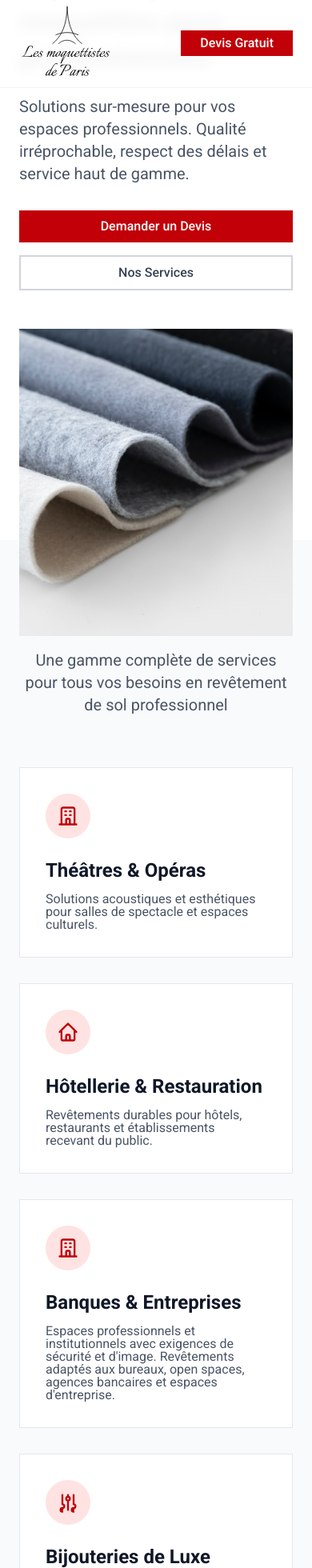
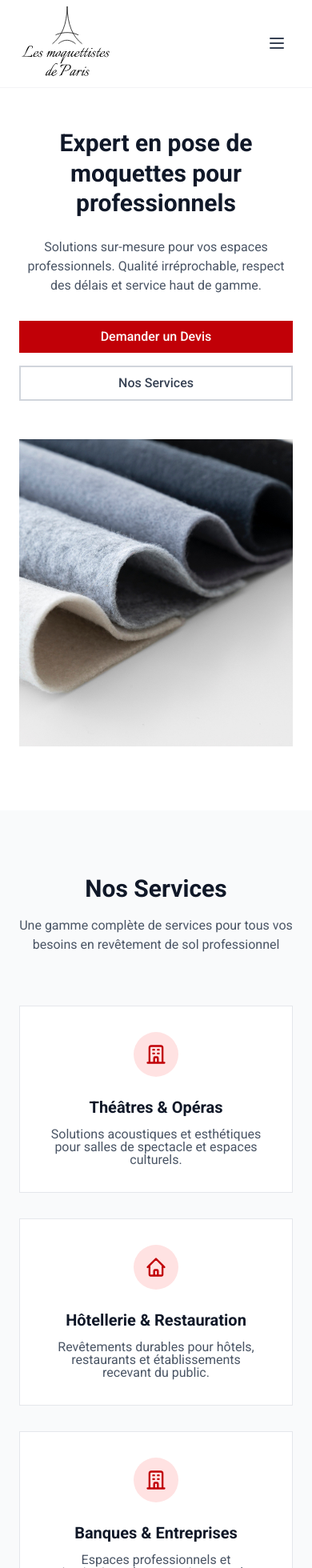
Before and after one commit to trarlot/les-moquettistes-de-paris, a Next.js app: page / in a window 390 px wide. Shown: the top 1960 px of the page at 80% size. Built offline with nearby package versions, Linux system fonts and the light colour scheme.

Commit message:
add responsive

```diff
--- /dev/null
+++ b/app/components/Navigation.tsx
@@ -0,0 +1,127 @@
+'use client';
+
+import { useState } from 'react';
+import Link from 'next/link';
+import Image from 'next/image';
+
+export default function Navigation() {
+    const [isOpen, setIsOpen] = useState(false);
+
+    const toggleMenu = () => {
+        setIsOpen(!isOpen);
+    };
+
+    const closeMenu = () => {
+        setIsOpen(false);
+    };
+
+    return (
+        <>
+            {/* Overlay noir transparent */}
+            {isOpen && (
+                <div
+                    className="fixed inset-0 bg-black/50 z-40 md:hidden"
+                    onClick={closeMenu}
+                    aria-hidden="true"
+                />
+            )}
+            <nav className="fixed top-0 w-full bg-white/95 backdrop-blur-sm z-50 border-b border-gray-100">
+                <div className="max-w-7xl mx-auto px-6 lg:px-8">
+                    <div className="flex justify-between items-center">
+                        <div className="flex my-2 items-center">
+                            <Link
+                                href="/"
+                                className="text-2xl font-bold text-gray-900"
+                                onClick={closeMenu}>
+                                <Image
+                                    src="/assets/logo.svg"
+                                    alt="Les Moquettistes de Paris"
+                                    width={120}
+                                    height={120}
+                                />
+                            </Link>
+                        </div>
+
+                        {/* Desktop Navigation */}
+                        <div className="hidden md:flex items-center space-x-8">
+                            <Link
+                                href="/"
+                                className="text-gray-700 hover:text-red-700 transition-colors">
+                                Accueil
+                            </Link>
+                            <Link
+                                href="/services"
+                                className="text-gray-700 hover:text-red-700 transition-colors">
+                                Services
+                            </Link>
+                            <Link
+                                href="/contact"
+                                className="text-gray-700 hover:text-red-700 transition-colors">
+                                Contact
+                            </Link>
+                            <Link
+                                href="/contact"
+                                className="bg-red-700 text-white px-6 py-2 hover:bg-red-800 transition-colors font-medium leading-tight">
+                                Devis Gratuit
+                            </Link>
+                        </div>
+
+                        {/* Mobile Menu Button */}
+                        <button
+                            onClick={toggleMenu}
+                            className="md:hidden p-2 text-gray-700 hover:text-red-700 transition-colors"
+                            aria-label="Toggle menu"
+                            aria-expanded={isOpen}>
+                            <svg
+                                className="w-6 h-6"
+                                fill="none"
+                                strokeLinecap="round"
+                                strokeLinejoin="round"
+                                strokeWidth="2"
+                                viewBox="0 0 24 24"
+                                stroke="currentColor">
+                                {isOpen ? (
+                                    <path d="M6 18L18 6M6 6l12 12" />
+                                ) : (
+                                    <path d="M4 6h16M4 12h16M4 18h16" />
+                                )}
+                            </svg>
+                        </button>
+                    </div>
+
+                    {/* Mobile Menu */}
+                    {isOpen && (
+                        <div className="md:hidden border-t border-gray-100 py-4">
+                            <div className="flex flex-col space-y-4">
+                                <Link
+                                    href="/"
+                                    onClick={closeMenu}
+                                    className="text-gray-700 hover:text-red-700 transition-colors py-2">
+                                    Accueil
+                                </Link>
+                                <Link
+                                    href="/services"
+                                    onClick={closeMenu}
+                                    className="text-gray-700 hover:text-red-700 transition-colors py-2">
+                                    Services
+                                </Link>
+                                <Link
+                                    href="/contact"
+                                    onClick={closeMenu}
+                                    className="text-gray-700 hover:text-red-700 transition-colors py-2">
+                                    Contact
+                                </Link>
+                                <Link
+                                    href="/contact"
+                                    onClick={closeMenu}
+                                    className="bg-red-700 text-white px-6 py-2 hover:bg-red-800 transition-colors font-medium leading-tight text-center">
+                                    Devis Gratuit
+                                </Link>
+                            </div>
+                        </div>
+                    )}
+                </div>
+            </nav>
+        </>
+    );
+}
--- a/app/contact/ContactForm.tsx
+++ b/app/contact/ContactForm.tsx
@@ -65,7 +65,7 @@ export default function ContactForm() {
 
     return (
         <div>
-            <h2 className="text-3xl font-bold text-gray-900 mb-6">
+            <h2 className="text-2xl md:text-3xl font-bold text-gray-900 mb-6 text-center md:text-left">
                 Demandez Votre Devis
             </h2>
             {submitStatus.type && (
--- a/app/layout.tsx
+++ b/app/layout.tsx
@@ -2,7 +2,7 @@ import type { Metadata } from 'next';
 import { Roboto } from 'next/font/google';
 import Link from 'next/link';
 import './globals.css';
-import Image from 'next/image';
+import Navigation from './components/Navigation';
 
 const roboto = Roboto({
     weight: ['300', '400', '500', '700'],
@@ -24,48 +24,7 @@ export default function RootLayout({
     return (
         <html lang="fr">
             <body className={`${roboto.variable} font-sans antialiased`}>
-                {/* Navigation */}
-                <nav className="fixed top-0 w-full bg-white/95 backdrop-blur-sm z-50 border-b border-gray-100">
-                    <div className="max-w-7xl mx-auto px-6 lg:px-8">
-                        <div className="flex justify-between items-center ">
-                            <div className="flex my-2 items-center">
-                                <Link
-                                    href="/"
-                                    className="text-2xl font-bold text-gray-900">
-                                    <Image
-                                        src="/assets/logo.svg"
-                                        alt="Les Moquettistes de Paris"
-                                        width={120}
-                                        height={120}
-                                    />
-                                </Link>
-                            </div>
-                            <div className="hidden md:flex space-x-8">
-                                <Link
-                                    href="/"
-                                    className="text-gray-700 hover:text-red-700 transition-colors">
-                                    Accueil
-                                </Link>
-                                <Link
-                                    href="/services"
-                                    className="text-gray-700 hover:text-red-700 transition-colors">
-                                    Services
-                                </Link>
-
-                                <Link
-                                    href="/contact"
-                                    className="text-gray-700 hover:text-red-700 transition-colors">
-                                    Contact
-                                </Link>
-                            </div>
-                            <Link
-                                href="/contact"
-                                className="bg-red-700 text-white px-6 py-2 hover:bg-red-800 transition-colors font-medium leading-tight">
-                                Devis Gratuit
-                            </Link>
-                        </div>
-                    </div>
-                </nav>
+                <Navigation />
                 {children}
                 {/* Footer */}
                 <footer className="bg-gray-900 text-gray-300 py-12 px-6 lg:px-8">
--- a/app/page.tsx
+++ b/app/page.tsx
@@ -4,18 +4,18 @@ export default function Home() {
     return (
         <div className="min-h-screen bg-white">
             {/* Hero Section */}
-            <section className="pt-40 flex items-center h-[80vh] pb-20 px-6 lg:px-8 bg-white0">
+            <section className="pt-40 flex items-center lg:h-[80vh] pb-20 px-6 lg:px-8 bg-white0">
                 <div className="grid max-w-7xl mx-auto md:grid-cols-2 gap-12 items-center">
                     <div>
-                        <h1 className="text-4xl lg:text-5xl font-bold text-gray-900 leading-tight mb-6">
+                        <h1 className="text-3xl md:text-4xl lg:text-5xl font-bold text-gray-900 leading-tight mb-6 text-center md:text-left">
                             Expert en pose de moquettes pour professionnels
                         </h1>
-                        <p className="text-xl text-gray-600 mb-8">
+                        <p className="text-base md:text-lg lg:text-xl text-gray-600 mb-8 text-center md:text-left">
                             Solutions sur-mesure pour vos espaces
                             professionnels. Qualité irréprochable, respect des
                             délais et service haut de gamme.
                         </p>
-                        <div className="flex flex-col sm:flex-row gap-4">
+                        <div className="flex flex-col md:flex-row gap-4">
                             <a
                                 href="/contact"
                                 className="inline-flex items-center justify-center bg-red-700 text-white px-8 py-3 leading-none hover:bg-red-800 transition-colors font-medium text-center">
@@ -45,10 +45,10 @@ export default function Home() {
             <section id="services" className="py-20 px-6 bg-gray-50 lg:px-8">
                 <div className="max-w-7xl mx-auto">
                     <div className="text-center mb-16">
-                        <h2 className="text-4xl font-bold text-gray-900 mb-4">
+                        <h2 className="text-3xl md:text-4xl font-bold text-gray-900 mb-4">
                             Nos Services
                         </h2>
-                        <p className="text-xl text-gray-600 max-w-2xl mx-auto">
+                        <p className="text-base md:text-lg lg:text-xl text-gray-600 max-w-2xl mx-auto">
                             Une gamme complète de services pour tous vos besoins
                             en revêtement de sol professionnel
                         </p>
@@ -56,7 +56,7 @@ export default function Home() {
 
                     <div className="grid md:grid-cols-2 lg:grid-cols-3 gap-8">
                         <div className="bg-white p-8 border border-gray-200 hover:shadow-xl transition-shadow">
-                            <div className="w-14 h-14 bg-red-100 flex rounded-full items-center justify-center mb-6">
+                            <div className="w-14 h-14 bg-red-100 flex rounded-full items-center justify-center mb-6 mx-auto md:mx-0">
                                 <svg
                                     className="w-7 h-7 text-red-700"
                                     fill="none"
@@ -70,17 +70,17 @@ export default function Home() {
                                     />
                                 </svg>
                             </div>
-                            <h3 className="text-2xl font-bold text-gray-900 mb-3">
+                            <h3 className="text-xl md:text-2xl font-bold text-gray-900 mb-3 text-center md:text-left">
                                 Théâtres & Opéras
                             </h3>
-                            <p className="text-gray-600">
+                            <p className="text-gray-600 text-center md:text-left">
                                 Solutions acoustiques et esthétiques pour salles
                                 de spectacle et espaces culturels.
                             </p>
                         </div>
 
                         <div className="bg-white p-8 border border-gray-200 hover:shadow-xl transition-shadow">
-                            <div className="w-14 h-14 bg-red-100 flex rounded-full items-center justify-center mb-6">
+                            <div className="w-14 h-14 bg-red-100 flex rounded-full items-center justify-center mb-6 mx-auto md:mx-0">
                                 <svg
                                     className="w-7 h-7 text-red-700"
                                     fill="none"
@@ -94,17 +94,17 @@ export default function Home() {
                                     />
                                 </svg>
                             </div>
-                            <h3 className="text-2xl font-bold text-gray-900 mb-3">
+                            <h3 className="text-xl md:text-2xl font-bold text-gray-900 mb-3 text-center md:text-left">
                                 Hôtellerie & Restauration
                             </h3>
-                            <p className="text-gray-600">
+                            <p className="text-gray-600 text-center md:text-left">
                                 Revêtements durables pour hôtels, restaurants et
                                 établissements recevant du public.
                             </p>
                         </div>
 
                         <div className="bg-white p-8 border border-gray-200 hover:shadow-xl transition-shadow">
-                            <div className="w-14 h-14 bg-red-100 flex rounded-full items-center justify-center mb-6">
+                            <div className="w-14 h-14 bg-red-100 flex rounded-full items-center justify-center mb-6 mx-auto md:mx-0">
                                 <svg
                                     className="w-7 h-7 text-red-700"
                                     fill="none"
@@ -118,10 +118,10 @@ export default function Home() {
                                     />
                                 </svg>
                             </div>
-                            <h3 className="text-2xl font-bold text-gray-900 mb-3">
+                            <h3 className="text-xl md:text-2xl font-bold text-gray-900 mb-3 text-center md:text-left">
                                 Banques & Entreprises
                             </h3>
-                            <p className="text-gray-600">
+                            <p className="text-gray-600 text-center md:text-left">
                                 Espaces professionnels et institutionnels avec
                                 exigences de sécurité et d&apos;image.
                                 Revêtements adaptés aux bureaux, open spaces,
@@ -130,7 +130,7 @@ export default function Home() {
                         </div>
 
                         <div className="bg-white p-8 border border-gray-200 hover:shadow-xl transition-shadow">
-                            <div className="w-14 h-14 bg-red-100 flex rounded-full items-center justify-center mb-6">
+                            <div className="w-14 h-14 bg-red-100 flex rounded-full items-center justify-center mb-6 mx-auto md:mx-0">
                                 <svg
                                     className="w-7 h-7 text-red-700"
                                     fill="none"
@@ -144,17 +144,17 @@ export default function Home() {
                                     />
                                 </svg>
                             </div>
-                            <h3 className="text-2xl font-bold text-gray-900 mb-3">
+                            <h3 className="text-xl md:text-2xl font-bold text-gray-900 mb-3 text-center md:text-left">
                                 Bijouteries de Luxe
                             </h3>
-                            <p className="text-gray-600">
+                            <p className="text-gray-600 text-center md:text-left">
                                 Revêtements haut de gamme pour boutiques de luxe
                                 et espaces d&apos;exposition précieux.
                             </p>
                         </div>
 
                         <div className="bg-white p-8 border border-gray-200 hover:shadow-xl transition-shadow">
-                            <div className="w-14 h-14 bg-red-100 flex rounded-full items-center justify-center mb-6">
+                            <div className="w-14 h-14 bg-red-100 flex rounded-full items-center justify-center mb-6 mx-auto md:mx-0">
                                 <svg
                                     className="w-7 h-7 text-red-700"
                                     fill="none"
@@ -168,10 +168,10 @@ export default function Home() {
                                     />
                                 </svg>
                             </div>
-                            <h3 className="text-2xl font-bold text-gray-900 mb-3">
+                            <h3 className="text-xl md:text-2xl font-bold text-gray-900 mb-3 text-center md:text-left">
                                 Salles de Sport
                             </h3>
-                            <p className="text-gray-600">
+                            <p className="text-gray-600 text-center md:text-left">
                                 Solutions résistantes et antidérapantes pour
                                 centres de fitness et espaces sportifs.
                             </p>
@@ -184,10 +184,10 @@ export default function Home() {
             <section id="avantages" className="py-20 px-6 lg:px-8 ">
                 <div className="max-w-7xl mx-auto">
                     <div className="text-center mb-16">
-                        <h2 className="text-4xl font-bold text-gray-900 mb-4">
+                        <h2 className="text-3xl md:text-4xl font-bold text-gray-900 mb-4">
                             Pourquoi Nous Choisir
                         </h2>
-                        <p className="text-xl text-gray-600 max-w-2xl mx-auto">
+                        <p className="text-base md:text-lg lg:text-xl text-gray-600 max-w-2xl mx-auto">
                             L&apos;excellence au service de vos projets
                             professionnels
                         </p>
@@ -200,7 +200,7 @@ export default function Home() {
                                     15+
                                 </span>
                             </div>
-                            <h3 className="text-xl font-bold text-gray-900 mb-2">
+                            <h3 className="text-lg md:text-xl font-bold text-gray-900 mb-2">
                                 Années d&apos;Expérience
                             </h3>
                             <p className="text-gray-600">
@@ -285,7 +285,7 @@ export default function Home() {
             <section id="temoignages" className="py-20 px-6 lg:px-8 bg-gray-50">
                 <div className="max-w-7xl mx-auto">
                     <div className="text-center mb-16">
-                        <h2 className="text-4xl font-bold text-gray-900 mb-4">
+                        <h2 className="text-3xl md:text-4xl font-bold text-gray-900 mb-4">
                             Ce que disent nos clients
                         </h2>
                     </div>
@@ -363,10 +363,10 @@ export default function Home() {
                 id="contact"
                 className="py-20 px-6 lg:px-8 bg-gradient-to-br from-red-600 to-red-700">
                 <div className="max-w-4xl mx-auto text-center">
-                    <h2 className="text-4xl font-bold text-white mb-6">
+                    <h2 className="text-3xl md:text-4xl font-bold text-white mb-6">
                         Prêt à Démarrer Votre Projet ?
                     </h2>
-                    <p className="text-xl text-red-100 mb-8">
+                    <p className="text-base md:text-lg lg:text-xl text-red-100 mb-8">
                         Obtenez un devis gratuit et personnalisé sous 24h
                     </p>
                     <div className="flex flex-col sm:flex-row gap-4 justify-center">
```
Also changed, not shown: app/contact/page.tsx (+21 -21 lines), app/services/page.tsx (+16 -16 lines).
